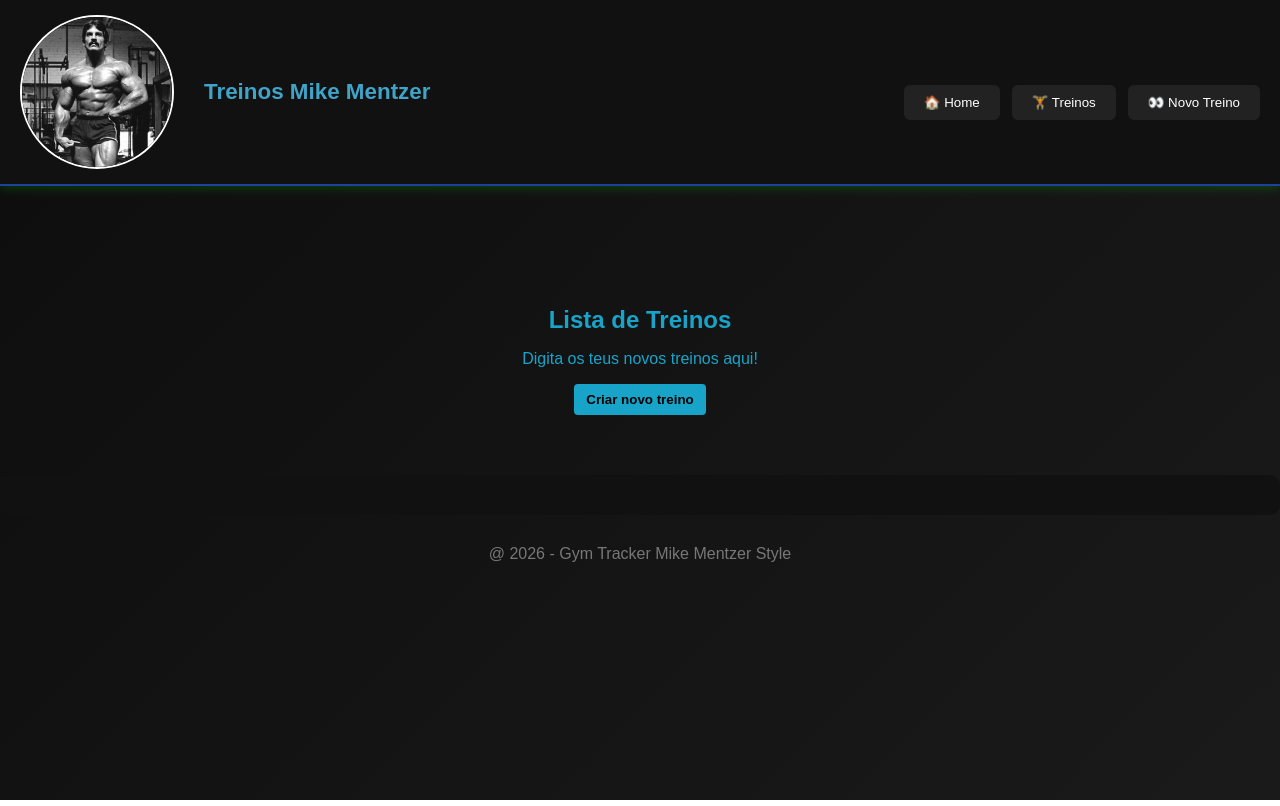
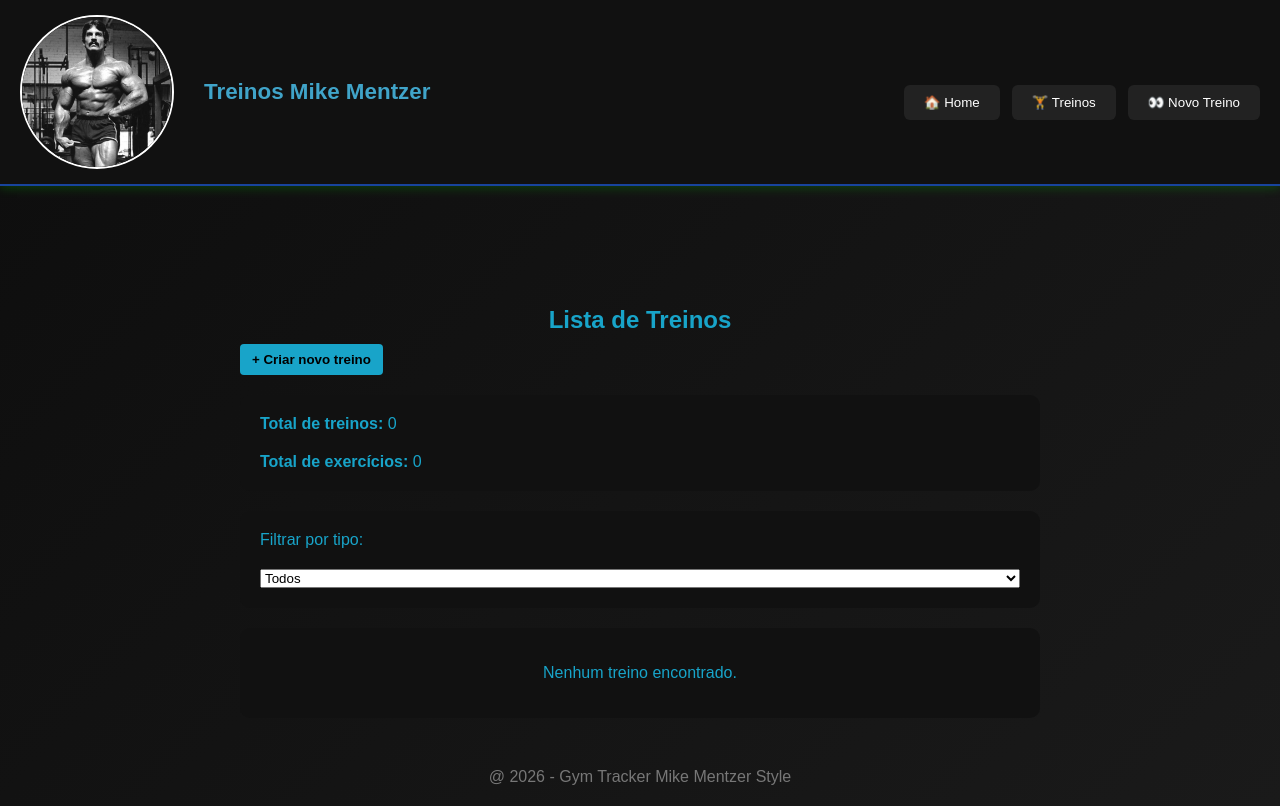
Before and after one commit to DrigoFp/ProjectoFinal, an Angular app in the folder projecto-final/: page /lista in a window 1280 px wide. Built offline with nearby package versions, Linux system fonts and the light colour scheme.

Commit message:
FIX correcao da pagina lista

```diff
--- a/projecto-final/src/app/treinos/lista/lista.html
+++ b/projecto-final/src/app/treinos/lista/lista.html
@@ -1,23 +1,62 @@
 <div class="page-container">
+
+  <header class="top-bar">
     <h2>Lista de Treinos</h2>
-  <p>Digita os teus novos treinos aqui!</p>
-  <button routerLink="/criar">Criar novo treino</button>
+    <button routerLink="/criar" class="btn-criar">+ Criar novo treino</button>
+  </header>
+
+  <!-- Estatísticas -->
+  <section class="stats">
+    <div class="stat">
+      <strong>Total de treinos:</strong> {{ totalTreinos }}
     </div>
 
-<section>
-  @for (t of treinos; track t.id) {
+    <div class="stat">
+      <strong>Total de exercícios:</strong> {{ totalExercicios }}
+    </div>
+
+    @if (ultimoTreino) {
+      <div class="stat">
+        <strong>Último treino:</strong> {{ ultimoTreino.data }}
+      </div>
+    }
+  </section>
+
+  <!-- Filtros -->
+  <section class="filtros">
+    <label>Filtrar por tipo:</label>
+
+    <select (change)="onFiltroChange($event)">
+      <option value="">Todos</option>
+
+      @for (t of tipos; track t.nome) {
+        <option [value]="t.nome">{{ t.nome }}</option>
+      }
+    </select>
+  </section>
+
+  <!-- Lista -->
+  <section class="lista">
+
+    @for (t of treinosFiltrados; track t.id) {
       <div class="card">
         <header>
           <h3>{{ t.nome }}</h3>
         </header>
+
         <p><strong>Tipo:</strong> {{ t.tipo }}</p>
         <p><strong>Data:</strong> {{ t.data }}</p>
 
         <footer>
           <button [routerLink]="['/treinos/editar', t.id]">Editar</button>
-        <button routerLink="/lista" class="voltar">Voltar</button>
-        <button (click)="apagarTreino(t.id)">Apagar 🗑️</button>
+          <button (click)="apagarTreino(t.id)" class="apagar">Apagar 🗑️</button>
         </footer>
       </div>
     }
+
+    @if (treinosFiltrados.length === 0) {
+      <p class="sem-resultados">Nenhum treino encontrado.</p>
+    }
   </section>
+
+</div>
--- a/projecto-final/src/app/treinos/lista/lista.ts
+++ b/projecto-final/src/app/treinos/lista/lista.ts
@@ -8,17 +8,51 @@ import { RouterModule } from '@angular/router';
   standalone: true,
   templateUrl: './lista.html',
   styleUrl: './lista.css',
-  imports: [RouterModule]
+  imports: [RouterModule],
 })
-export class Lista implements OnInit{
+export class Lista implements OnInit {
   treinos: Treino[] = [];
-  constructor (private treinosStore: TreinosStore){}
+  filtroTipo: string = '';
+
+  constructor(public treinosStore: TreinosStore) {}
 
   ngOnInit(): void {
-    this.treinos = this.treinosStore.getTreinos();
+    this.treinosStore.treinos$.subscribe((t) => {
+      this.treinos = this.ordenarPorData(t);
+    });
   }
-   apagarTreino(id: number) { this.treinosStore.deleteTreino(id); this.treinos = this.treinosStore.getTreinos();
 
-   }
+  ordenarPorData(treinos: Treino[]): Treino[] {
+    return [...treinos].sort((a, b) => new Date(b.data).getTime() - new Date(a.data).getTime());
+  }
 
+  get tipos() {
+    return this.treinosStore.tipos;
+  }
+
+  onFiltroChange(event: Event) {
+    const select = event.target as HTMLSelectElement;
+    this.filtroTipo = select.value;
+  }
+
+  get treinosFiltrados(): Treino[] {
+    if (!this.filtroTipo) return this.treinos;
+    return this.treinos.filter((t) => t.tipo === this.filtroTipo);
+  }
+
+  get totalTreinos(): number {
+    return this.treinos.length;
+  }
+
+  get totalExercicios(): number {
+    return this.treinos.reduce((acc, t) => acc + t.exercicios.length, 0);
+  }
+
+  get ultimoTreino(): Treino | null {
+    return this.treinos.length > 0 ? this.treinos[0] : null;
+  }
+
+  apagarTreino(id: number) {
+    this.treinosStore.deleteTreino(id);
+  }
 }
--- a/projecto-final/src/app/treinos/treinos-store.ts
+++ b/projecto-final/src/app/treinos/treinos-store.ts
@@ -1,6 +1,6 @@
 import { Injectable } from '@angular/core';
+import { BehaviorSubject } from 'rxjs';
 import { Treino } from '../shared/models/treino.model';
-import { BehaviorSubject } from 'rxjs';
 
 type ActualizarExercicio = {
   id?: number;
@@ -14,12 +14,12 @@ type ActualizarExercicio = {
 })
 export class TreinosStore {
 
-  // Agora o store é reativo
+  // Estado reativo
   private treinosSubject = new BehaviorSubject<Treino[]>([]);
   treinos$ = this.treinosSubject.asObservable();
 
-  // Tipos de treino
-  tipos = [
+  // Tipos de treino (readonly para evitar alterações acidentais)
+  readonly tipos = [
     {
       nome: 'Peito e Costas',
       exercicios: [
@@ -60,9 +60,6 @@ export class TreinosStore {
     },
   ];
 
-  // Array interno (opcional, mas mantido para compatibilidade)
-  private treinos: Treino[] = [];
-
   // Retorna os tipos
   getTipos() {
     return this.tipos;
@@ -75,64 +72,57 @@ export class TreinosStore {
 
   // Buscar treino por ID
   getTreinoById(id: number): Treino | undefined {
-    return this.treinosSubject.value.find((t) => t.id === id);
+    return this.treinosSubject.value.find(t => t.id === id);
   }
 
-  // ADICIONAR TREINO (corrigido para emitir atualizações)
+  // Adicionar treino
   addTreino(novoTreino: Treino) {
-    const atual = this.treinosSubject.value;
-    const atualizado = [...atual, novoTreino];
-
-    this.treinosSubject.next(atualizado);
-    this.treinos = atualizado; // mantém compatibilidade
+    this.treinosSubject.next([
+      ...this.treinosSubject.value,
+      novoTreino
+    ]);
   }
 
   // Atualizar data
   updateData(id: number, novaData: string) {
-    const treinos = this.treinosSubject.value.map(t =>
-      t.id === id ? { ...t, data: novaData } : t
+    this.treinosSubject.next(
+      this.treinosSubject.value.map(t =>
+        t.id === id ? { ...t, data: novaData } : t
+      )
     );
-
-    this.treinosSubject.next(treinos);
-    this.treinos = treinos;
   }
 
   // Atualizar exercício
-  actualizarTreino(id: number, idExercicio: number, alteracoesExercicio: ActualizarExercicio) {
-    const treinos = this.treinosSubject.value.map(t => {
-      if (t.id !== id) return t;
-
-      const exerciciosAtualizados = t.exercicios.map(e =>
-        e.id === idExercicio ? { ...e, ...alteracoesExercicio } : e
-      );
-
-      return { ...t, exercicios: exerciciosAtualizados };
-    });
-
-    this.treinosSubject.next(treinos);
-    this.treinos = treinos;
+  actualizarTreino(id: number, idExercicio: number, alteracoes: ActualizarExercicio) {
+    this.treinosSubject.next(
+      this.treinosSubject.value.map(t =>
+        t.id === id
+          ? {
+              ...t,
+              exercicios: t.exercicios.map(e =>
+                e.id === idExercicio ? { ...e, ...alteracoes } : e
+              )
+            }
+          : t
+      )
+    );
   }
 
   // Apagar treino
   deleteTreino(id: number) {
-    const treinos = this.treinosSubject.value.filter(t => t.id !== id);
-
-    this.treinosSubject.next(treinos);
-    this.treinos = treinos;
+    this.treinosSubject.next(
+      this.treinosSubject.value.filter(t => t.id !== id)
+    );
   }
 
-  // Gerar ID
+  // Gerar ID único
   getNextId(): number {
-    const treinos = this.treinosSubject.value;
-    return treinos.length > 0
-      ? Math.max(...treinos.map((t) => t.id)) + 1
-      : 1;
+    const ids = this.treinosSubject.value.map(t => t.id);
+    return ids.length > 0 ? Math.max(...ids) + 1 : 1;
   }
 
+  // Exercícios por tipo
   getExerciciosPorTipo(tipo: string): string[] {
-  if (!tipo) return [];
-  const t = this.tipos.find(x => x.nome === tipo);
-  return t ? t.exercicios : [];
+    return this.tipos.find(t => t.nome === tipo)?.exercicios ?? [];
+  }
 }
-
-}
```
Lines whose indentation alone changed are shown as unchanged.
